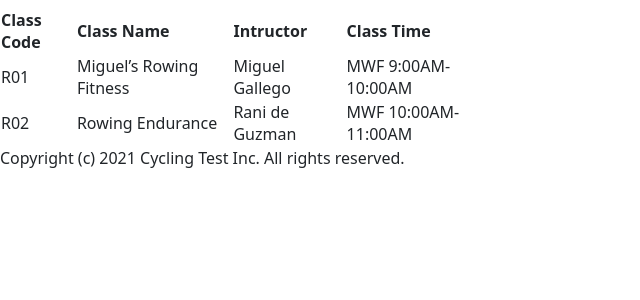
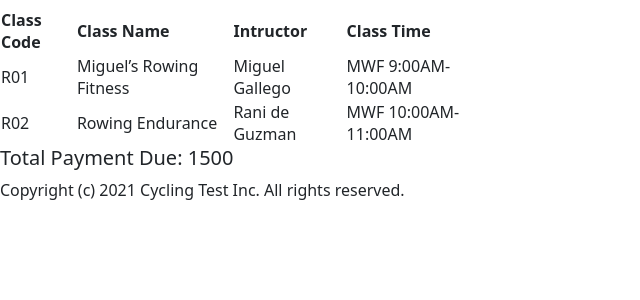
Before and after one commit to HanxxFeli/GearUpApplication, a Flask app: page /enrolledclasses in a window 1280 px wide. Shown: the part 56-356 px from the top of the page, without its empty margins (0-640 px from the left). Run offline with Flask 2, Linux system fonts and the light colour scheme; a user stored in the database is signed in; data comes from the database, SQL or seed files in the repository; some libraries are stand-ins or nearby versions.

Commit message:
Added total payment due

```diff
--- a/app.py
+++ b/app.py
@@ -147,7 +147,11 @@ def enlist_class():
 @login_required
 def user_enrolled():
     enrolled_classes = current_user.enrolled
-    return render_template("userenrolled.html", enrolled_classes=enrolled_classes)
+    payment_total = 0
+    for classs in enrolled_classes:
+        payment_total += int(classs.price)
+
+    return render_template("userenrolled.html", enrolled_classes=enrolled_classes, payment_total=payment_total)
 
 
 @app.route('/logout')
--- a/templates/userenrolled.html
+++ b/templates/userenrolled.html
@@ -17,6 +17,9 @@
     </tr>
     {% endfor %}
 </table>
+<h5>
+    <td>Total Payment Due: {{ payment_total }}
+</h5>
 {% include "footer.html" %}
 {% endblock %}
 
```
